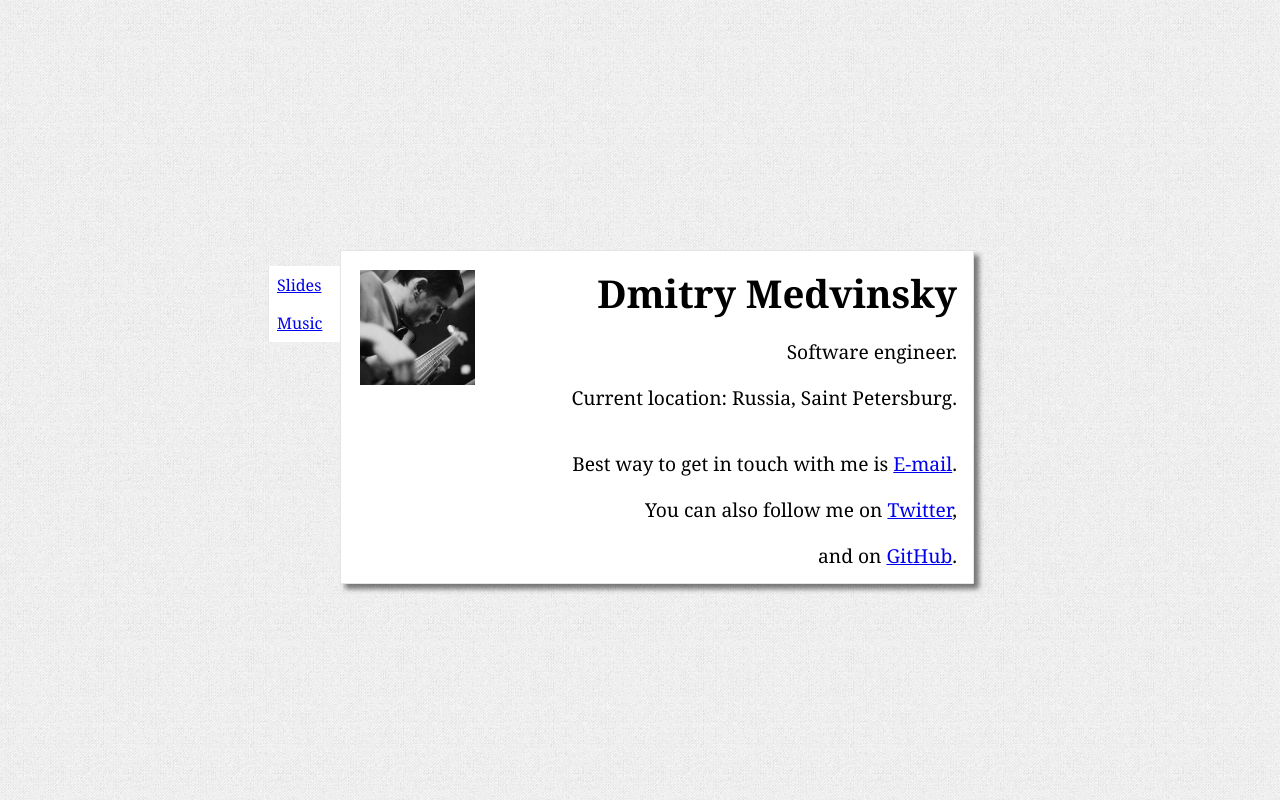
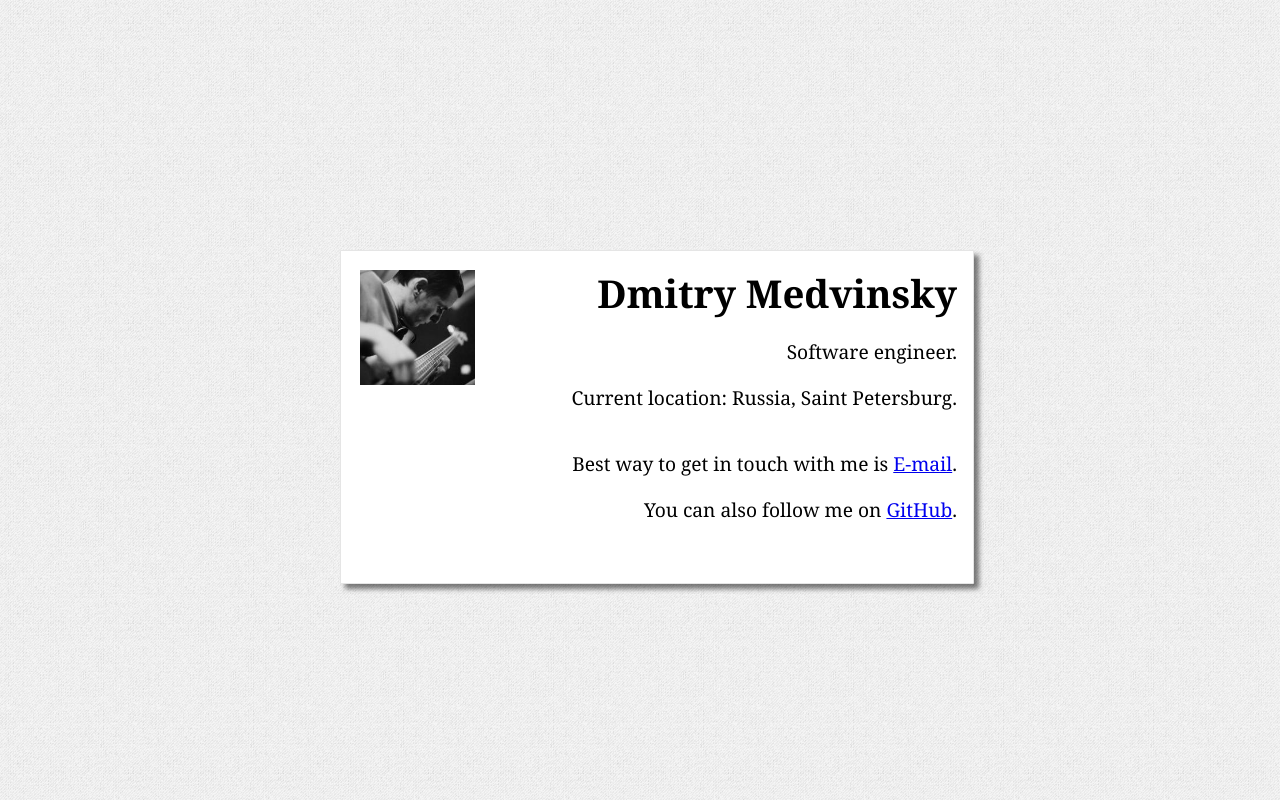
Before and after one commit to dmedvinsky/dmedvinsky.name, a plain HTML site: page index.html in a window 1280 px wide. Drawn offline with Linux system fonts and the light colour scheme; a web font is replaced by a local one.

Commit message:
Delete obsolete data

```diff
--- a/index.html
+++ b/index.html
@@ -5,8 +5,6 @@
     <title>Dmitry Medvinsky – dmedvinsky</title>
     <link rel="stylesheet" media="screen" href="css/index.css" />
     <link rel="stylesheet" media="screen" href="http://fonts.googleapis.com/css?family=Quando" />
-    <link rel="openid.server" href="http://www.myopenid.com/server" />
-    <link rel="openid.delegate" href="http://dmedvinsky.myopenid.com/" />
   </head>
   <body>
     <div class="card-container">
@@ -33,21 +31,11 @@
             </p>
             <p>
               You can also follow me on
-              <a href="https://twitter.com/dmedvinsky" itemprop="url">Twitter</a>,
-            </p>
-            <p>
-              and on
               <a href="https://github.com/dmedvinsky" itemprop="url">GitHub</a>.
             </p>
           </address>
         </section>
       </div>
-      <nav class="content-links">
-        <ul>
-          <li><a href="slides/" title="List of presentations I've done.">Slides</a></li>
-          <li><a href="http://jamit.ru/" title="A band I play with on a bass.">Music</a></li>
-        </ul>
-      </nav>
     </div>
   </body>
 </html>
```
